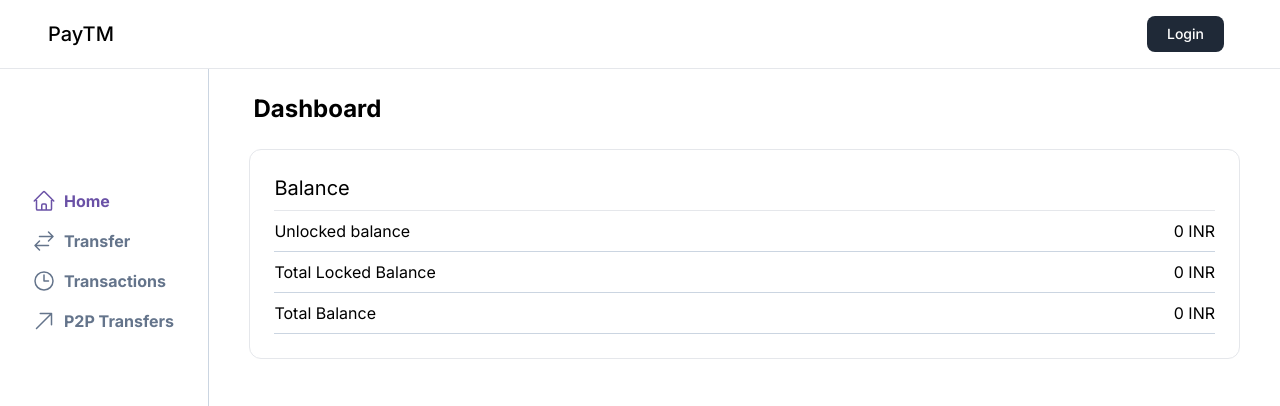
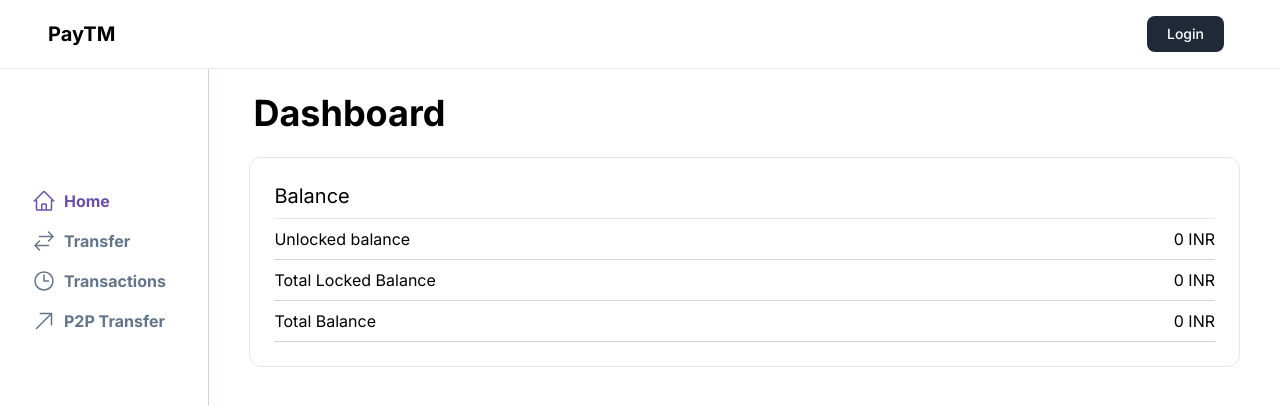
Before and after one commit to aryanxvz/neopay, a Next.js app in the folder apps/user-app/: page /dashboard in a window 1280 px wide. Shown: the top 406 px of the page. Built offline with nearby package versions, Linux system fonts and the light colour scheme; no server answers.

Commit message:
minor changes, app completed

```diff
--- a/apps/user-app/app/(dashboard)/dashboard/page.tsx
+++ b/apps/user-app/app/(dashboard)/dashboard/page.tsx
@@ -28,7 +28,7 @@ export default async function Dashboard() {
 
     return (
         <div className="w-full mr-4">
-            <div className="text-2xl font-bold p-6 ml-1">
+            <div className="text-4xl font-bold p-6 ml-1">
                 Dashboard
             </div>
             <div className="px-6">
--- a/apps/user-app/app/(dashboard)/layout.tsx
+++ b/apps/user-app/app/(dashboard)/layout.tsx
@@ -21,7 +21,7 @@ export default function Layout({
                     <SidebarItem href={"/transactions"} icon={<TransactionsIcon />} title="Transactions" />
                 </div>
                 <div className="cursor-pointer">
-                    <SidebarItem href={"/p2p"} icon={<P2PIcons />} title="P2P Transfers" />
+                    <SidebarItem href={"/p2p"} icon={<P2PIcons />} title="P2P Transfer" />
                 </div>
             </div>
         </div>
--- a/apps/user-app/app/(dashboard)/transactions/page.tsx
+++ b/apps/user-app/app/(dashboard)/transactions/page.tsx
@@ -57,7 +57,7 @@ export default async function TransactionsPage() {
                     {p2pTransfersSent.map((txn) => (
                         <div key={txn.id} className="flex justify-between border-b border-slate-300 ml-4 pb-2 pt-2">
                             <div>
-                                <div>To: {txn.toUser.name}</div>
+                                <div>To: {txn.toUser?.name ?? "Unknown User"}</div>
                                 <div>Timestamp: {new Date(txn.timestamp).toLocaleString()}</div>
                             </div>
                             <div className="font-medium content-center pr-8">Amount: {txn.amount / 100} INR</div>
@@ -70,7 +70,7 @@ export default async function TransactionsPage() {
                     {p2pTransfersReceived.map((txn) => (
                         <div key={txn.id} className="flex justify-between border-b border-slate-300 ml-4 pb-2 pt-2">
                         <div>
-                            <div>To: {txn.toUser.name}</div>
+                            <div>From: {txn.toUser?.name ?? "Unknown User"}</div>
                             <div>Timestamp: {new Date(txn.timestamp).toLocaleString()}</div>
                         </div>
                         <div className="font-medium content-center pr-8">Amount: {txn.amount / 100} INR</div>
--- a/packages/ui/src/appbar.tsx
+++ b/packages/ui/src/appbar.tsx
@@ -17,7 +17,7 @@ export const Appbar = ({
 
     return (
         <div className="flex justify-between border-b px-12">
-            <div className="text-xl font-medium flex flex-col justify-center text-4xl">
+            <div className="text-xl font-bold flex flex-col justify-center text-4xl">
                 PayTM
             </div>
             <div className="flex flex-col justify-center pt-4 pb-2">
```
